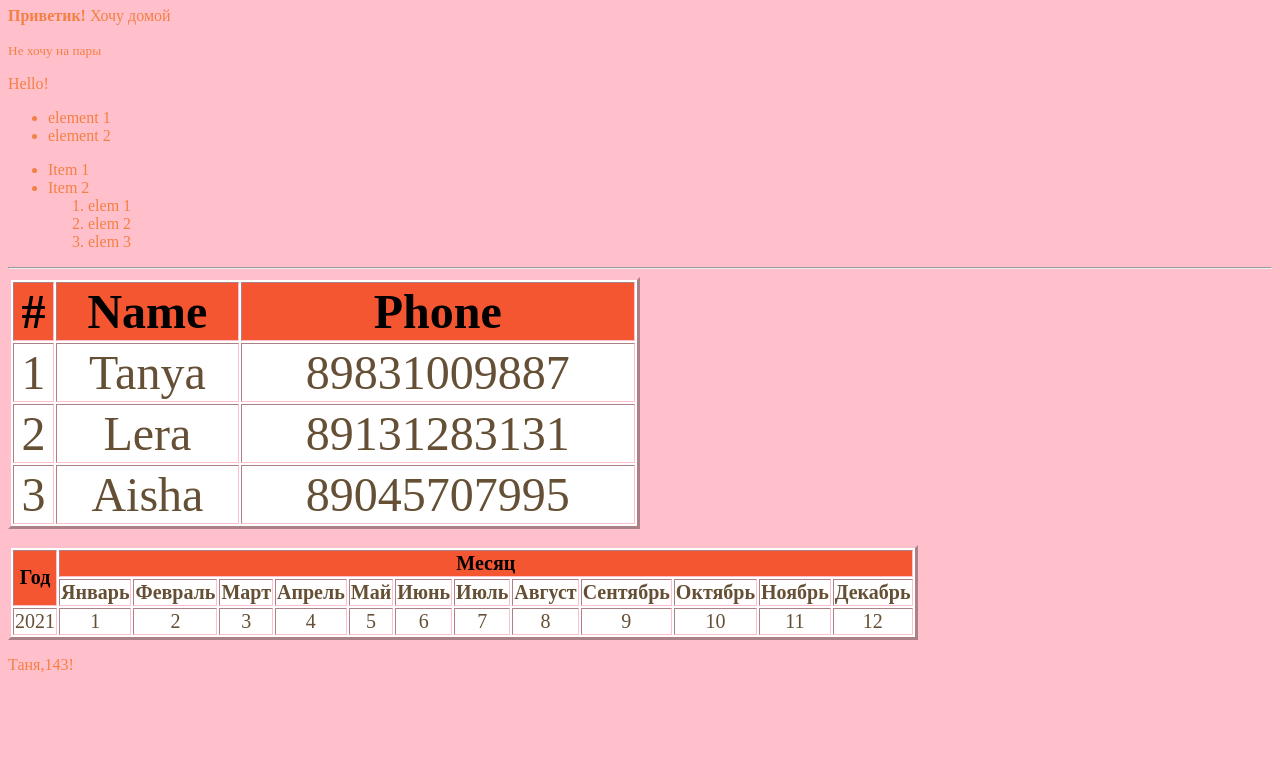
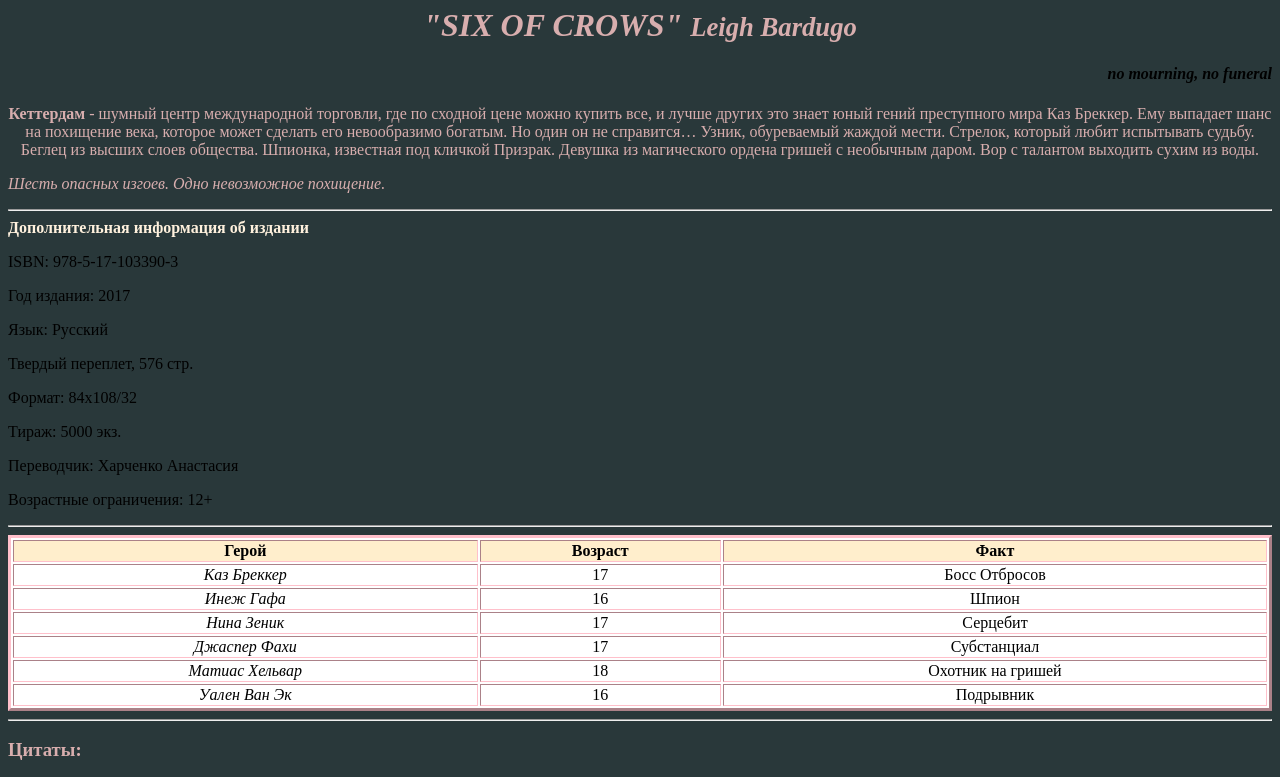
Before and after one commit to belevantaisha/lesson, a plain HTML site: page index.html in a window 1280 px wide. Shown: the part 73-850 px from the top of the page. Before the commit the page ends 800 px from the top, so only its background shows below. Drawn offline with Linux system fonts and the light colour scheme.

Commit message:
6 воронов

```diff
--- a/index.html
+++ b/index.html
@@ -2,120 +2,85 @@
 <html>
 <head>
 <meta charset="UTF-8">
-<title>Tanya</title>
+<h1 style="text-align: center; color: white">GRISHAVERSE</h1>
+<title>SIX OF CROWS</title>
 </head>
-<body style="color: #f47f45; background-color: pink">
-	<h1>
+<body style="color: #d8aeae; background-color: rgb(41,56,58);">
+	<h1 style="text-align: center">
 		<i>
-	Hello,it's me
+	"SIX OF CROWS" <small> Leigh Bardugo </small>
 		</i>
     </h1>
-	<!-- <h2> Hello,it's me</h2> -->
-	<!-- <h3> Hello,it's me</h3> -->
-	<!-- <h4> Hello,it's me</h4> -->
-	<!-- <h5> Hello,it's me</h5> -->
-	<!-- <h6> Hello,it's me</h6> -->
+    <h4 style="text-align: right;color: black"><i>no mourning, no funeral</i></h4>
+		<p style="text-align: center">
+		<strong>Кеттердам </strong> - шумный центр международной торговли, где по сходной цене можно купить все, и лучше других это знает юный гений преступного мира Каз Бреккер. Ему выпадает шанс на похищение века, которое может сделать его невообразимо богатым. Но один он не справится… Узник, обуреваемый жаждой мести. Стрелок, который любит испытывать судьбу. Беглец из высших слоев общества. Шпионка, известная под кличкой Призрак. Девушка из магического ордена гришей с необычным даром. Вор с талантом выходить сухим из воды.
+	</p>
+	<p> <i>Шесть опасных изгоев. Одно невозможное похищение.</i></p>
 	<p>
-		<strong>
-	Приветик!
-		</strong>
-	Хочу домой
-	</p>
-	<p>
-	<small> Не хочу на пары </small>
-	</p>
-	<p>
-	<span> Hello! </span>
-	</p>
-	<ul>
-		<li>element 1</li>
-		<li>element 2</li>
-	</ul>
-	<ul>
-		<li>Item 1</li>
-		<li>Item 2</li>
-			<ol>
-				<li>elem 1</li>
-				<li>elem 2</li>
-				<li>elem 3</li>
-			</ol>
-
-		</li>
-	</ul>
-
-<hr>
-<table  border="3" style="color: #654f35;background-color: white; font-size: 300%; border-color: pink; text-align: center; width: 50%">
+		<hr>
+	<span><strong style="color: #fff1dd">Дополнительная информация об издании</strong>
+		<p style="color: black">ISBN: 978-5-17-103390-3</p><p style="color: black"> Год издания: 2017</p> <p style="color: black">Язык: Русский</p><p style="color: black">Твердый переплет, 576 стр.</p><p style="color: black">Формат: 84x108/32</p> <p style="color: black">Тираж: 5000 экз.</p><p style="color: black"> Переводчик: Харченко Анастасия</p><p style="color: black"> Возрастные ограничения: 12+</p></span>
+		<hr>
+		<table  border="3" style="color: black;background-color: white; font-size: 100%; border-color: pink; text-align: center; width: 100%">
 	<thead>
-		<tr style="color: black; background-color: #f45632">
-			<th>#</th>
-			<th>Name</th>
-			<th>Phone</th>
+		<tr style="color: black; background-color: #ffeecc">
+			<th>Герой</th>
+			<th>Возраст</th>
+			<th>Факт</th>
 		</tr>
 	</thead>
 	<tbody>
 		<tr>
-			<td>1</td>
-			<td>Tanya</td>
-			<td>89831009887</td>
+			<td><i> Каз Бреккер</i></td>
+			<td>17</td>
+			<td>Босс Отбросов</td>
 		</tr>
 		<tr>
-			<td>2</td>
-			<td>Lera</td>
-			<td>89131283131</td>
+			<td><i>Инеж Гафа</i></td>
+			<td>16</td>
+			<td>Шпион</td>
 		</tr>
 		<tr>
-			<td>3</td>
-			<td>Aisha</td>
-			<td>89045707995</td>
+			<td><i>Нина Зеник</i></td>
+			<td>17</td>
+			<td>Серцебит</td>
+		</tr>
+		<tr>
+			<td><i>Джаспер Фахи</i></td>
+			<td>17</td>
+			<td>Субстанциал</td>
+		</tr>
+		<tr>
+			<td><i>Матиас Хельвар</i></td>
+			<td>18</td>
+			<td>Охотник на гришей</td>
+		</tr>
+		<tr>
+			<td><i>Уален Ван Эк</i></td>
+			<td>16</td>
+			<td>Подрывник</td>
 		</tr>
 	</tbody>
 </table>
-<p>
+<hr>
+<h3>Цитаты:</h3>
+	<ul>
+		<li>Каз Бреккер:</li>
+			<ol>
+				<li>Секреты не монеты – при передаче они теряют ценность.</li>
+				<li>Когда все знают, что ты чудовище, можно не тратить время на чудовищные поступки.</li>
+			</ol>
+		<li>Инеж Гафа:</li>
+			<ol>
+				<li> Люди смеются над богами, пока не нуждаются в них, Каз.</li>
+			</ol>
+		<li>Нина Зеник</li>
+			<ol>
+				<li>Сердце-это стрела. Ему нужна цель для меткого попадания.</li>
+				<li>Ей ни в кого не хотелось влюбляться. Это как гость, которого ты сначала ждешь, а потом не знаешь, как от него избавиться.</li>
+			</ol>
+	</ul>
 
-</p>
-<table  border="3" style="color: #654f35;background-color: white; font-size: 20px; border-color: pink; text-align: center; width: 50%" class="table">
- <thead>
- 	<tr style="color: black; background-color: #f45632">
- 		<th rowspan="2">Год</th>
- 		<th colspan="12">
- 		Месяц
- 	    </th>
- 	</tr>
- 	<tr>
- 		<th>Январь</th>
- 		<th>Февраль</th>
- 		<th>Март</th>
- 		<th>Апрель</th>
- 		<th>Май</th>
- 		<th>Июнь</th>
- 		<th>Июль</th>
- 		<th>Август</th>
- 		<th>Сентябрь</th>
- 		<th>Октябрь</th>
- 		<th>Ноябрь</th>
- 		<th>Декабрь</th>
- 	</tr>
- </thead>
- <tbody>
- 	<tr>
- 		<td>2021</td>
- 		<td>1</td>
- 		<td>2</td>
- 		<td>3</td>
- 		<td>4</td>
- 		<td>5</td>
- 		<td>6</td>
- 		<td>7</td>
- 		<td>8</td>
- 		<td>9</td>
- 		<td>10</td>
- 		<td>11</td>
- 		<td>12</td>
- 	</tr>
- </tbody>
-</table>
-	<p>
-	Таня,143!
-	</p>
+<hr>
 </body>
 </html>
```
